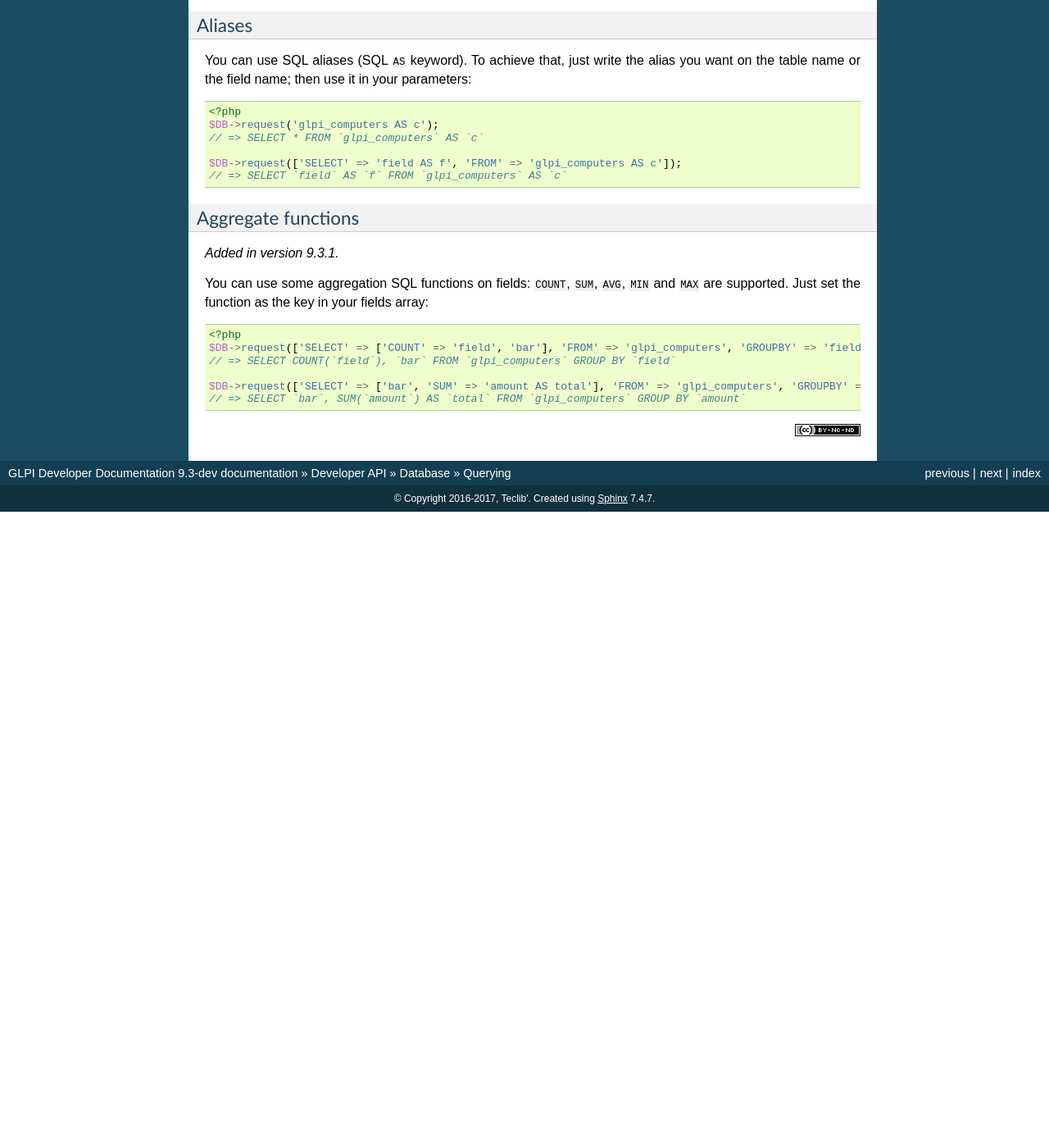
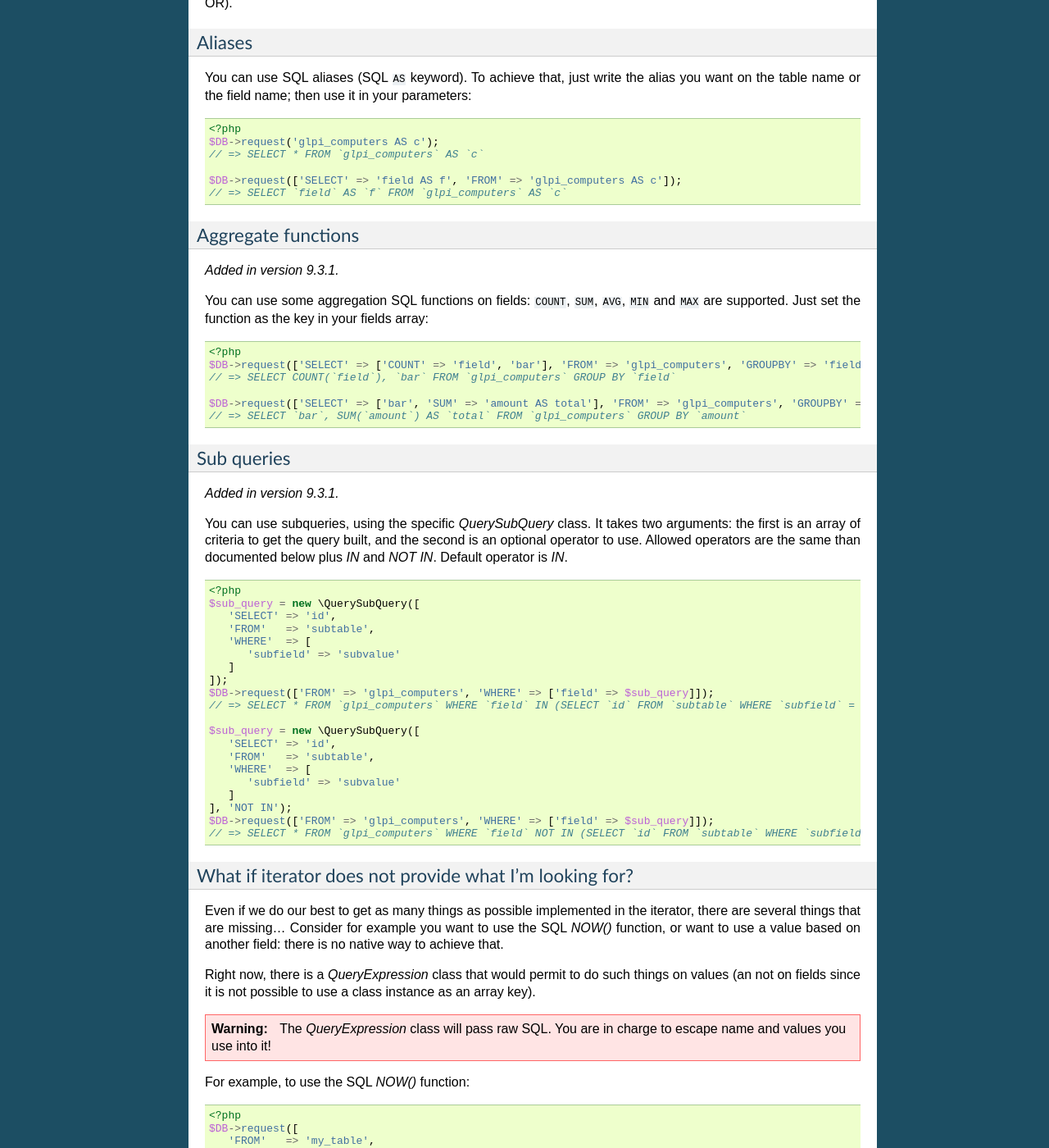
Before and after one commit to glpi-project/docdev, a Sphinx documentation site: the page built from source/devapi/database/dbiterator.rst, in a window 1280 px wide and 1400 px high, scrolled down 4525 px. Shown: the whole window at 82% size. Built offline with Sphinx 7.4.7, drawn with Linux system fonts in a browser that asks for light colours; before the commit the page ends 5149 px from its top, so only the background shows below that; some of the changed text lies outside the part shown.

Commit message:
Document new iterator capabilities

```diff
--- a/source/devapi/database/dbiterator.rst
+++ b/source/devapi/database/dbiterator.rst
@@ -284,7 +284,7 @@ Default operator is ``=``, but other operators can be used, by giving an array c
    $DB->request('glpi_computers', ['name' => ['LIKE' , 'pc00%']]);
    // => SELECT * FROM `glpi_computers` WHERE `name` LIKE 'pc00%'
 
-Known operators are ``=``, ``<``, ``<=``, ``>``, ``>=``, ``LIKE``, ``REGEXP``, ``NOT LIKE``, ``NOT REGEX`` and ``&`` (BITWISE AND).
+Known operators are ``=``, ``!=``, ``<``, ``<=``, ``>``, ``>=``, ``LIKE``, ``REGEXP``, ``NOT LIKE``, ``NOT REGEX``, ``&`` (BITWISE AND), and ``|`` (BITWISE OR).
 
 Aliases
 +++++++
@@ -315,3 +315,87 @@ You can use some aggregation SQL functions on fields: ``COUNT``, ``SUM``, ``AVG`
 
    $DB->request(['SELECT' => ['bar', 'SUM' => 'amount AS total'], 'FROM' => 'glpi_computers', 'GROUPBY' => 'amount']);
    // => SELECT `bar`, SUM(`amount`) AS `total` FROM `glpi_computers` GROUP BY `amount`
+
+Sub queries
++++++++++++
+
+.. versionadded:: 9.3.1
+
+You can use subqueries, using the specific `QuerySubQuery` class. It takes two arguments: the first is an array of criteria to get the query built, and the second is an optional operator to use. Allowed operators are the same than documented below plus `IN` and `NOT IN`. Default operator is `IN`.
+
+.. code-block:: php
+
+   <?php
+   $sub_query = new \QuerySubQuery([
+      'SELECT' => 'id',
+      'FROM'   => 'subtable',
+      'WHERE'  => [
+         'subfield' => 'subvalue'
+      ]
+   ]);
+   $DB->request(['FROM' => 'glpi_computers', 'WHERE' => ['field' => $sub_query]]);
+   // => SELECT * FROM `glpi_computers` WHERE `field` IN (SELECT `id` FROM `subtable` WHERE `subfield` = 'subvalue')
+
+   $sub_query = new \QuerySubQuery([
+      'SELECT' => 'id',
+      'FROM'   => 'subtable',
+      'WHERE'  => [
+         'subfield' => 'subvalue'
+      ]
+   ], 'NOT IN');
+   $DB->request(['FROM' => 'glpi_computers', 'WHERE' => ['field' => $sub_query]]);
+   // => SELECT * FROM `glpi_computers` WHERE `field` NOT IN (SELECT `id` FROM `subtable` WHERE `subfield` = 'subvalue')
+
+What if iterator does not provide what I'm looking for?
++++++++++++++++++++++++++++++++++++++++++++++++++++++++
+
+Even if we do our best to get as many things as possible implemented in the iterator, there are several things that are missing... Consider for example you want to use the SQL `NOW()` function, or want to use a value based on another field: there is no native way to achieve that.
+
+Right now, there is a `QueryExpression` class that would permit to do such things on values (an not on fields since it is not possible to use a class instance as an array key).
+
+.. warning::
+
+   The `QueryExpression` class will pass raw SQL. You are in charge to escape name and values you use into it!
+
+For example, to use the SQL `NOW()` function:
+
+.. code-block:: php
+
+   <?php
+   $DB->request([
+      'FROM'   => 'my_table',
+      'WHERE'  => [
+         'date_end'  => ['>', new \QueryExpression('NOW()')]
+      ]
+   ]);
+   // SELECT * FROM `my_table` WHERE `date_end` > NOW()
+
+Another example with a field value:
+
+.. code-block:: php
+
+   <?php
+   $DB->request([
+      'FROM'   => 'my_table',
+      'WHERE'  => [
+         'field'  => new \QueryExpression(DBmysql::quoteName('other_field'))
+      ]
+   ]);
+   // SELECT * FROM `my_table` WHERE `field` = `other_field`
+
+.. versionadded:: 9.3.1
+
+You can also use some function or non supported stuff on field part by using a `RAW` entry in the query:
+
+.. code-block:: php
+
+   <?php
+   $DB->request([
+      'FROM'   => 'my_table',
+      'WHERE'  => [
+        'RAW'  => [
+            'LOWER(' . DBmysql::quoteName('field') . ')' => strtolower('Value')
+        ]
+      ]
+   ]);
+   // SELECT * FROM `my_table` WHERE LOWER(`field`) = 'value'
```
Also changed, not shown: source/devapi/database/dbupdate.rst (+16 -14 lines).
